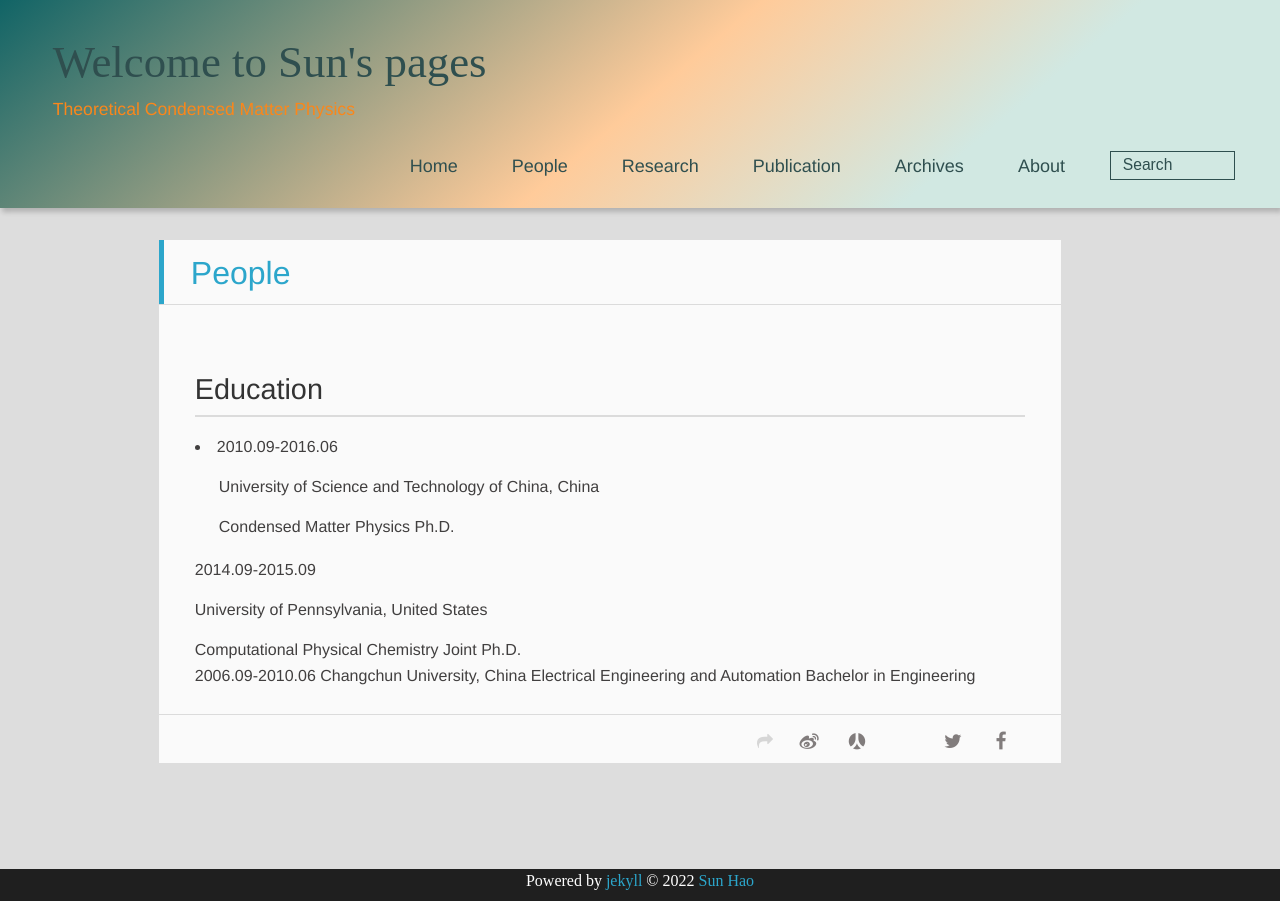
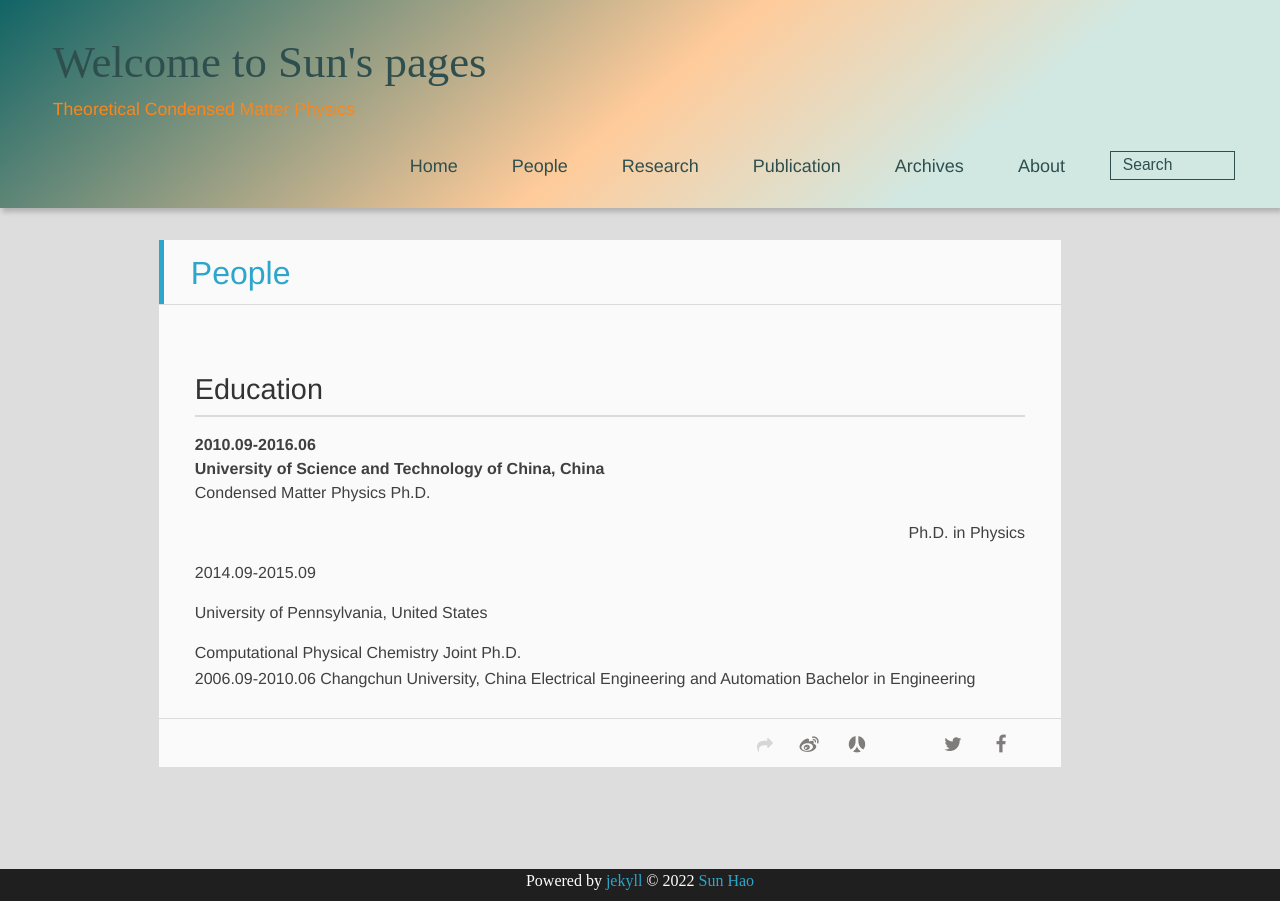
Before and after one commit to sunohao/sunhao_physics, a Jekyll site: the page built from people/index.html, in a window 1280 px wide. Built offline with Jekyll 4.4.1, drawn with Linux system fonts in a browser that asks for light colours; nearby versions of some CDN libraries; some web fonts are replaced.

Commit message:
Update index.html

```diff
--- a/people/index.html
+++ b/people/index.html
@@ -6,10 +6,9 @@ title: People
 
 <h2> Education </h2>
 
-<p>
-    <li>2010.09-2016.06 </li>
-    <ul>University of Science and Technology of China, China </ul>
-    <ul>Condensed Matter Physics Ph.D.</ul>
+<p> <b>2010.09-2016.06<br>
+    University of Science and Technology of China, China </b> <br>
+    Condensed Matter Physics Ph.D. <p style="text-align: right;">Ph.D. in Physics</p>
 </p>
 
 <section>
```
